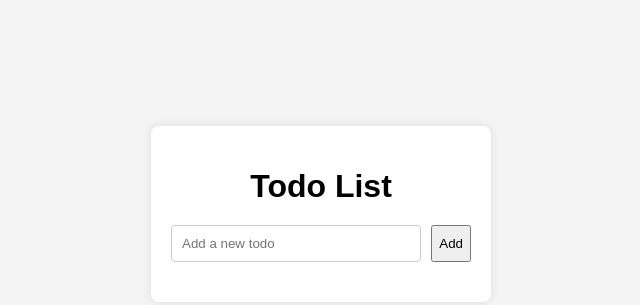
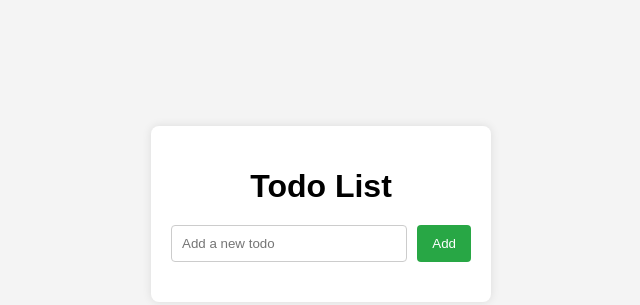
Before and after one commit to cedceddyyy/js-review-project, a plain HTML site: page index.html in a window 1280 px wide. Shown: the part 186-491 px from the top of the page, without its empty margins (319-959 px from the left). Drawn offline with Linux system fonts and the light colour scheme.

Commit message:
Added Todo CRUD Management project

```diff
--- a/index.html
+++ b/index.html
@@ -10,11 +10,11 @@
     <div class="container">
         <h1>Todo List</h1>
         <form id="todo-form">
-            <input type="text" id="todo-input" placeholder="Add a new todo" required></input>
-            <button type="submit">Add</button>
+            <input type="text" id="todo-input" placeholder="Add a new todo" required>
+            <button type="submit"> Add </button>
         </form>
-            <ul id=""todo-list></ul>
+        <ul id="todo-list"></ul>
     </div>
-        <script src="script.js"></script>
+    <script src="scripts.js"></script>
 </body>
 </html>
--- a/scripts.js
+++ b/scripts.js
@@ -1,10 +1,10 @@
 // === Todo CRUD Management ===
-{
+
 // Array to store todos
 let todos = [];
-    }
 
 // DOM Elements
+
 const todoForm = document.getElementById('todo-form');
 const todoInput = document.getElementById('todo-input');
 const todoList = document.getElementById('todo-list');
--- a/styles.css
+++ b/styles.css
@@ -11,7 +11,7 @@ body {
 
 .container {
     background-color: #fff;
-    padding:20px;
+    padding: 20px;
     border-radius: 8px;
     box-shadow: 0 0 10px rgba(0,0, 0, 0.1);
     width: 300px;
@@ -35,8 +35,8 @@ h1 {
     margin-right: 10px;
 }
 
-#button {
-    padding 10px 15px;
+button {
+    padding: 10px 15px;
     background-color: #28a745;
     color: #fff;
     border: none;
```
Lines whose indentation alone changed are shown as unchanged.
